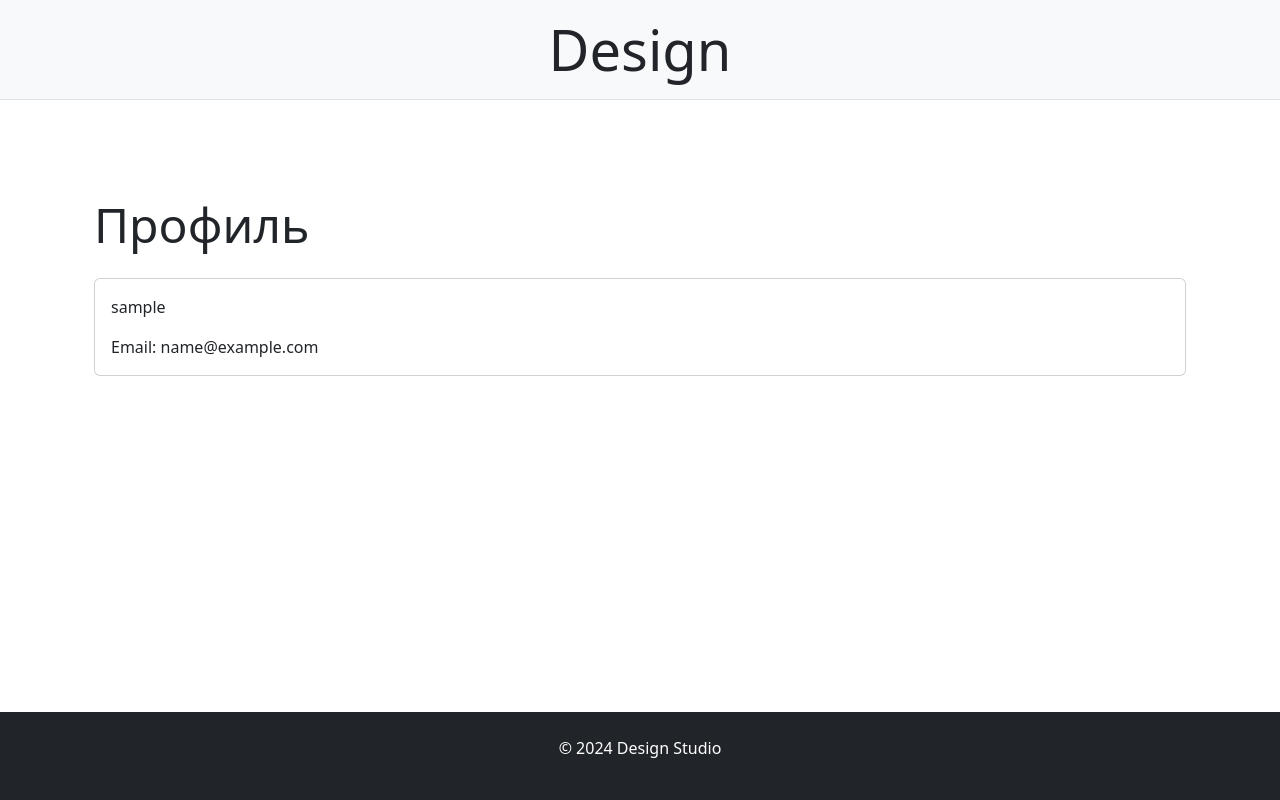
After one commit to SemenovRoman12/django_pract, a Django app: page /users/profile/ in a window 1280 px wide. The commit adds this page. Run offline with Django 3.2, Linux system fonts and the light colour scheme; the visitor is signed in with stand-in values (Sample User, id 1); parts of the project's set-up code (start-up, migrations or seed data) failed here and were passed over; some libraries are stand-ins or nearby versions.

Commit message:
Add profile

```diff
--- a/bboard/main/templates/main/index.html
+++ b/bboard/main/templates/main/index.html
@@ -4,7 +4,7 @@
 
 {% block content %}
     {% if user.is_authenticated %}
-        <p>авторизирован</p>
+        <a href="{% url 'users:profile' %}">Личный кабинет</a>
         <a href="{% url 'users:logout' %}">Выйти</a>
     {% else %}
         <a href="{% url 'users:login' %}">Войти</a>
--- a/bboard/main/views.py
+++ b/bboard/main/views.py
@@ -1,4 +1,4 @@
-from django.contrib.auth.views import LoginView
+from django.contrib.auth.decorators import login_required
 from django.shortcuts import render
 
 def index(request):
--- /dev/null
+++ b/bboard/users/templates/users/profile.html
@@ -0,0 +1,16 @@
+{% extends 'layout/layout.html' %}
+{% load bootstrap5 %}
+
+{% block title %}Профиль{% endblock %}
+
+{% block content %}
+<div class="container mt-5">
+    <h3 class="display-5 mb-4">Профиль</h3>
+    <div class="card">
+        <div class="card-body d-flex flex-column">
+            <p class="card-text">{{ user.get_username }}</p>
+            <p class="card-text">Email: {{ user.email }}</p>
+        </div>
+    </div>
+</div>
+{% endblock %}
--- a/bboard/users/urls.py
+++ b/bboard/users/urls.py
@@ -1,9 +1,10 @@
 from django.urls import path, include
-from .views import registerView
+from .views import registerView, profile
 
 app_name = 'users'
 
 urlpatterns = [
     path('', include('django.contrib.auth.urls')),
     path('register/', registerView, name='register'),
+    path('profile/', profile, name='profile'),
 ]
--- a/bboard/users/views.py
+++ b/bboard/users/views.py
@@ -1,3 +1,4 @@
+from django.contrib.auth.decorators import login_required
 from django.shortcuts import render, redirect
 from django.contrib import messages
 from django.contrib.auth import login, get_user_model
@@ -23,3 +24,7 @@ def registerView(request):
     else:
         form = RegistrationForm()
     return render(request, 'registration/register.html', {'form': form})
+
+@login_required
+def profile(request):
+    return render(request, 'users/profile.html')
```
Also changed, not shown: 1 other file.
